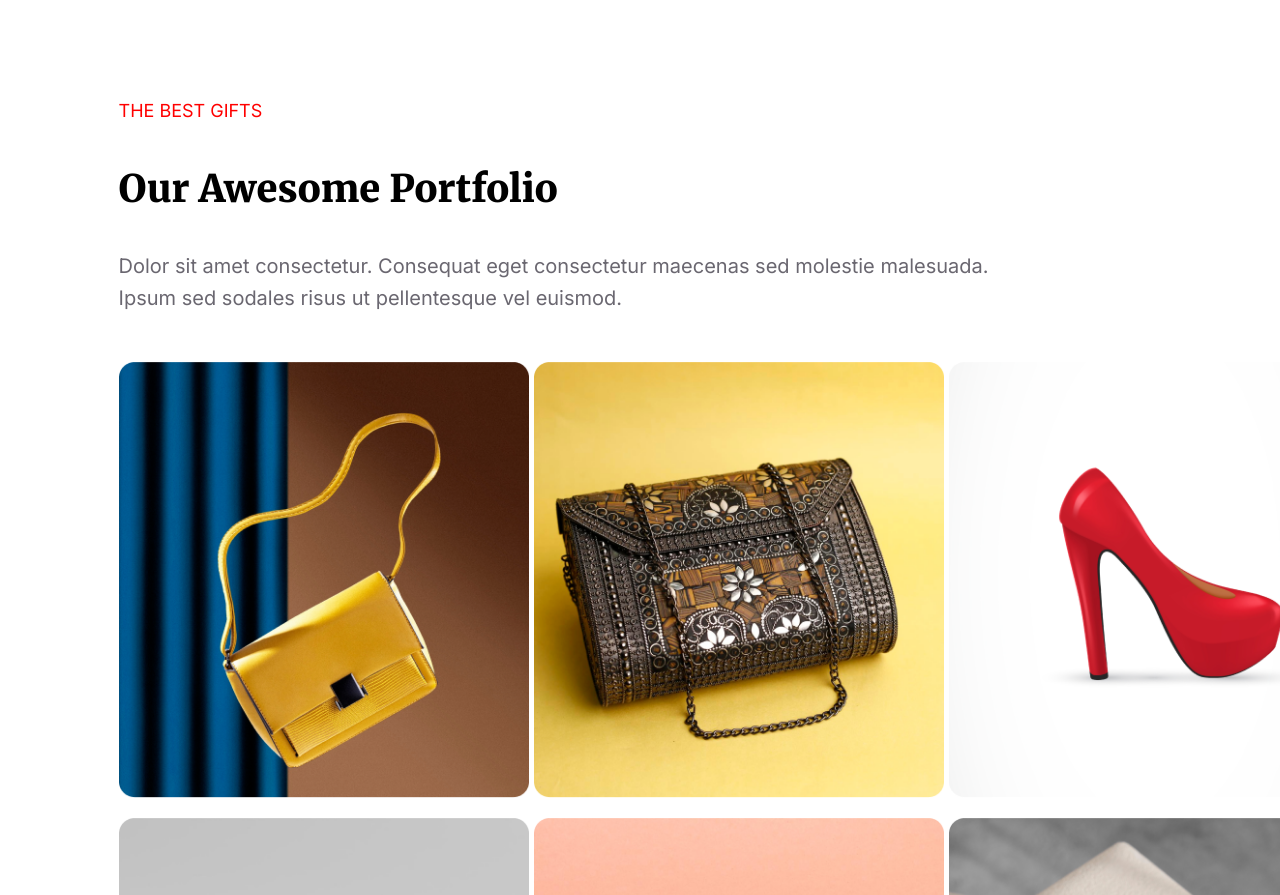
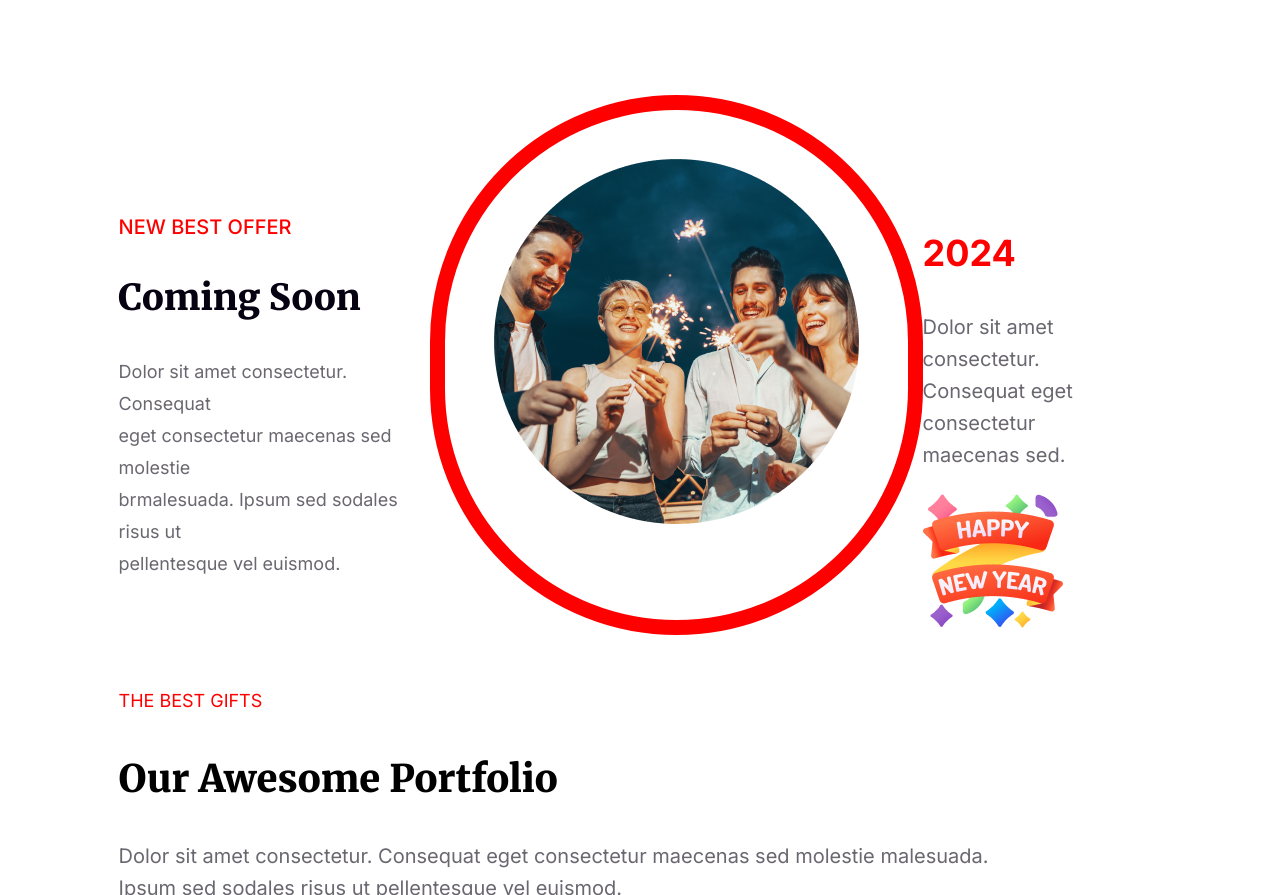
Before and after one commit to Mubasshir14/newyearassg, a plain HTML site: page index.html in a window 1280 px wide. Shown: the part 2995-3890 px from the top of the page. Drawn offline with Linux system fonts and the light colour scheme.

Commit message:
bonus section one

```diff
--- a/index.html
+++ b/index.html
@@ -54,6 +54,25 @@
             " class="btn">JOIN NOW</button>
                 </div>
 
+            </div>
+        </div>
+    </section>
+    <section class="bonus-one">
+        <div class="bonus-one-container">
+            <div class="contain-item">
+                <div class="left-text">
+                    <p class="left-p">NEW BEST OFFER</p>
+                    <h3>Coming Soon</h3>
+                    <p class="amet">Dolor sit amet consectetur. Consequat <br> eget consectetur maecenas sed molestie <br> brmalesuada. Ipsum sed sodales risus ut <br> pellentesque vel euismod. </p>
+                </div>
+                <div class="middle-img">
+                    <img src="images/ellipseone.png" alt="">
+                </div>
+                <div class="right-text-img">
+                    <h3>2024</h3>
+                    <p>Dolor sit amet consectetur. <br> Consequat eget consectetur <br> maecenas sed.</p>
+                    <img src="images/groupninesix.png" alt="">
+                </div>
             </div>
         </div>
     </section>
--- a/style.css
+++ b/style.css
@@ -394,3 +394,70 @@ hr:hover {
     opacity: 0.8;
     border: 1px solid rgb(0, 64, 255);
 }
+
+.bonus-one-container {
+    width: 82.5%;
+    max-width: 1320px;
+    margin: 0 auto;
+}
+
+.contain-item {
+    display: flex;
+    justify-content: space-between;
+}
+
+.middle-img {
+    border-radius: 463px;
+    padding: 49px;
+    border: 15px solid #F00;
+}
+
+.left-text .left-p {
+    color: #F00;
+    font-family: Inter;
+    font-size: 20px;
+    font-style: normal;
+    font-weight: 500;
+    line-height: normal;
+    padding-top: 100px;
+}
+
+.left-text h3 {
+    color: #070211;
+    font-family: Merriweather;
+    font-size: 36px;
+    font-style: normal;
+    font-weight: 900;
+    line-height: normal;
+    text-transform: capitalize;
+}
+
+.left-text .amet {
+    color: rgba(7, 2, 17, 0.60);
+    font-family: Inter;
+    font-size: 18px;
+    font-style: normal;
+    font-weight: 400;
+    line-height: 32px;
+    /* 160% */
+}
+
+.right-text-img h3 {
+    color: #F00;
+    font-family: Inter;
+    font-size: 36px;
+    font-style: normal;
+    font-weight: 700;
+    line-height: normal;
+    padding-top: 100px;
+}
+
+.right-text-img p {
+    color: rgba(7, 2, 17, 0.60);
+    font-family: Inter;
+    font-size: 20px;
+    font-style: normal;
+    font-weight: 400;
+    line-height: 32px;
+    border-bottom: 40px;
+}
```
Also changed, not shown: images/ellipseone.png (renamed from images/Ellipse 1.png), images/groupninesix.png (renamed from images/Group 96.png).
